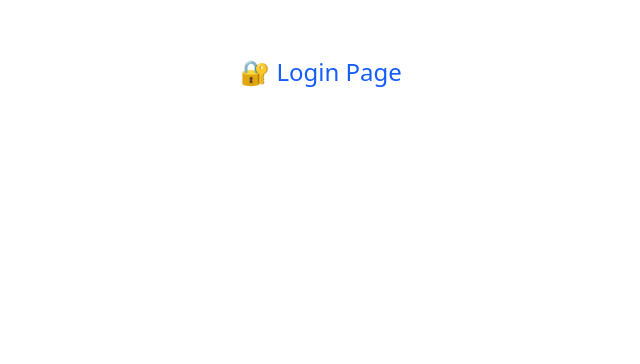
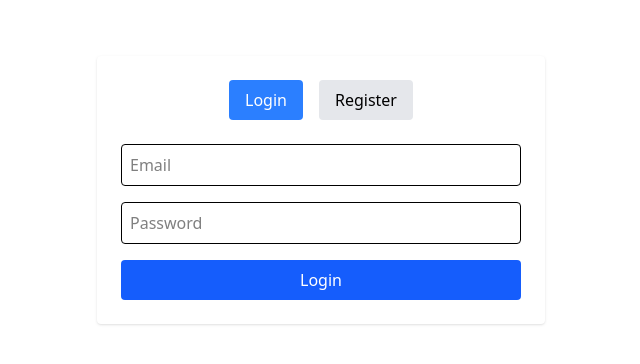
Before and after one commit to bakliwalvaibhav1/renewable-energy-visualizer, a React (Vite) app in the folder frontend/: page / in a window 1280 px wide. Shown: the top 364 px of the page, without its empty margins (319-959 px from the left). Built offline with nearby package versions, Linux system fonts and the light colour scheme.

Commit message:
feat(frontend): implement login and registration form with mode switching

```diff
--- a/frontend/src/pages/Login.tsx
+++ b/frontend/src/pages/Login.tsx
@@ -1,7 +1,129 @@
+import { useState } from "react";
+import { useAuth } from "../context/AuthContext";
+import { useNavigate, Navigate } from "react-router-dom";
+import { api } from "../library/axios";
+
 export default function Login() {
+    const { isAuthenticated, login } = useAuth();
+    const navigate = useNavigate();
+
+    const [mode, setMode] = useState<"login" | "register">("login");
+    const [email, setEmail] = useState("");
+    const [password, setPassword] = useState("");
+    const [confirmPassword, setConfirmPassword] = useState("");
+
+    if (isAuthenticated) {
+        return <Navigate to="/dashboard" />;
+    }
+
+    const handleLogin = async (e: React.FormEvent) => {
+        e.preventDefault();
+
+        try {
+            const response = await api.post(
+                "/auth/login",
+                new URLSearchParams({ username: email, password }),
+                {
+                    headers: {
+                        "Content-Type": "application/x-www-form-urlencoded",
+                    },
+                }
+            );
+
+            login(response.data.access_token);
+            navigate("/dashboard");
+        } catch (err) {
+            console.error("Login error:", err);
+        }
+    };
+
+    const handleRegister = async (e: React.FormEvent) => {
+        e.preventDefault();
+
+        if (password !== confirmPassword) {
+            alert("Passwords do not match!");
+            return;
+        }
+
+        try {
+            await api.post("/auth/register", { email, password });
+
+            alert("Registration successful! You can now log in.");
+            setMode("login");
+        } catch (err) {
+            console.error("Register error:", err);
+        }
+    };
+
     return (
-        <div className="text-center mt-10 text-2xl text-blue-600">
-            🔐 Login Page
+        <div className="max-w-md mx-auto mt-10 p-6 shadow rounded bg-white">
+            {/* Toggle Tabs */}
+            <div className="flex justify-center gap-4 mb-6">
+                <button
+                    type="button"
+                    className={`px-4 py-2 rounded ${
+                        mode === "login"
+                            ? "bg-blue-500 text-white"
+                            : "bg-gray-200"
+                    }`}
+                    onClick={() => setMode("login")}
+                >
+                    Login
+                </button>
+                <button
+                    type="button"
+                    className={`px-4 py-2 rounded ${
+                        mode === "register"
+                            ? "bg-blue-500 text-white"
+                            : "bg-gray-200"
+                    }`}
+                    onClick={() => setMode("register")}
+                >
+                    Register
+                </button>
+            </div>
+
+            {/* Login / Register Form */}
+            <form
+                onSubmit={mode === "login" ? handleLogin : handleRegister}
+                className="space-y-4"
+            >
+                <input
+                    type="email"
+                    placeholder="Email"
+                    className="w-full p-2 border rounded"
+                    value={email}
+                    onChange={(e) => setEmail(e.target.value)}
+                    required
+                />
+
+                <input
+                    type="password"
+                    placeholder="Password"
+                    className="w-full p-2 border rounded"
+                    value={password}
+                    onChange={(e) => setPassword(e.target.value)}
+                    required
+                />
+
+                {mode === "register" && (
+                    <input
+                        type="password"
+                        placeholder="Confirm Password"
+                        className="w-full p-2 border rounded"
+                        value={confirmPassword}
+                        onChange={(e) => setConfirmPassword(e.target.value)}
+                        required
+                    />
+                )}
+
+                <button
+                    type="submit"
+                    className="w-full py-2 rounded text-white bg-blue-600 hover:bg-blue-700"
+                >
+                    {mode === "login" ? "Login" : "Register"}
+                </button>
+            </form>
         </div>
     );
 }
```
